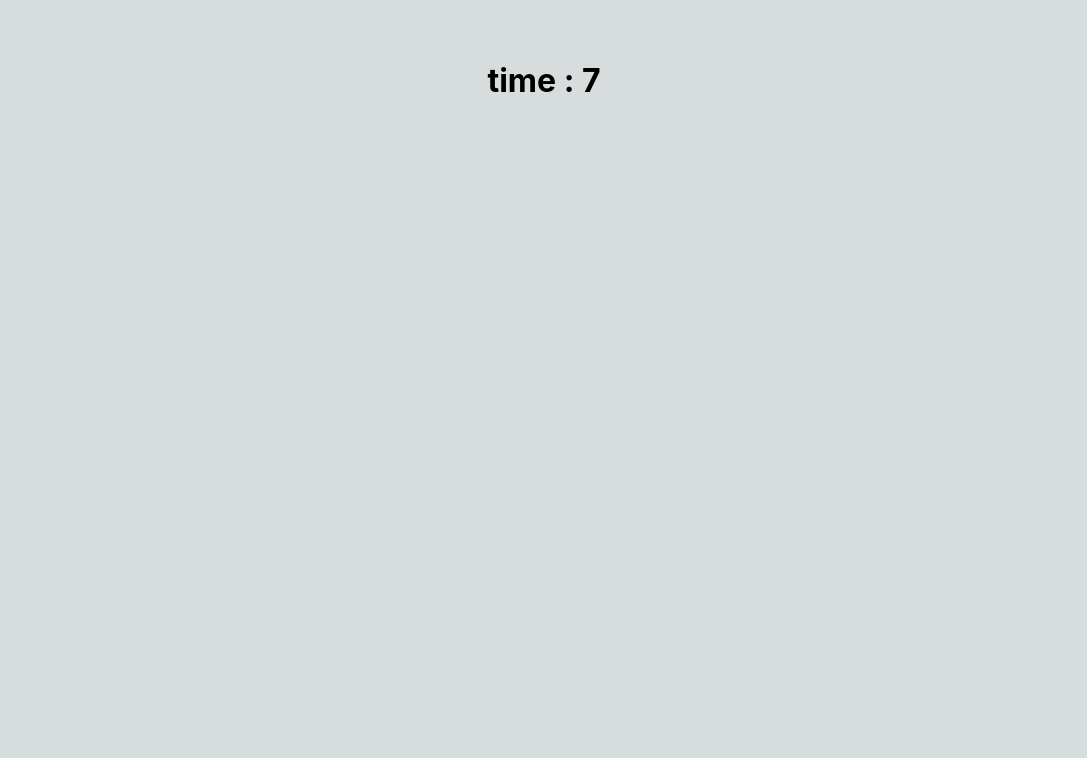
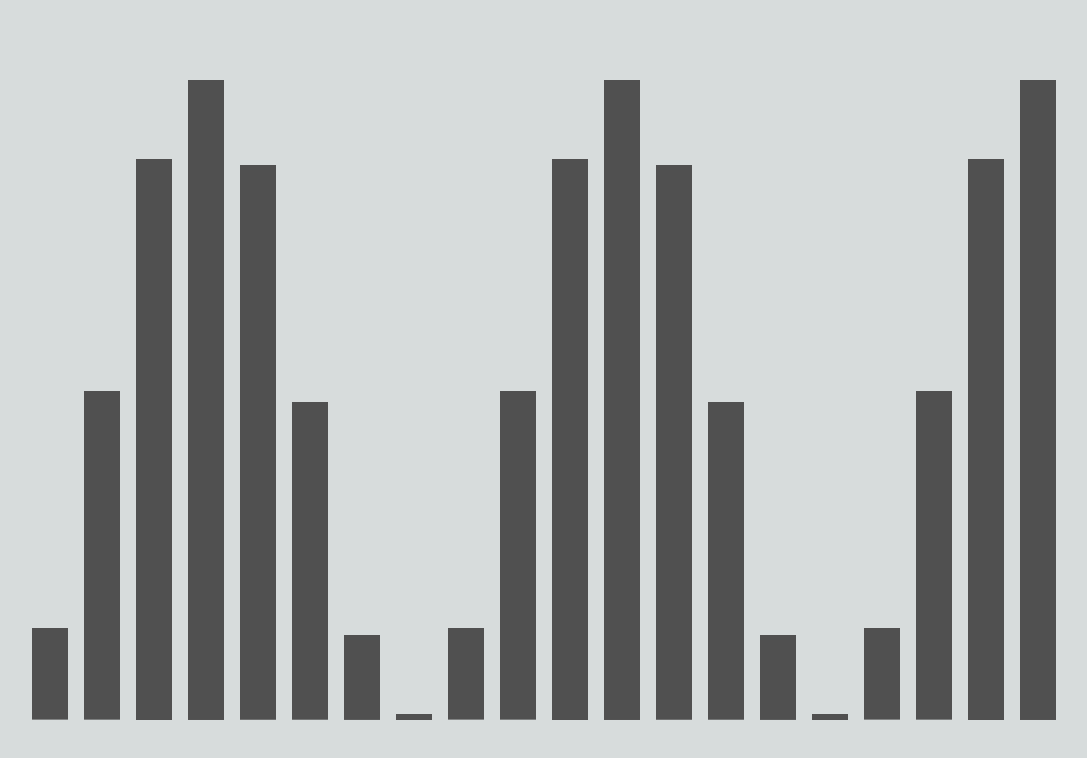
Before and after one commit to iPolyomino/radio-wave, a Next.js app: page / in a window 1280 px wide. Shown: the top 758 px of the page, without its empty margins (96-1183 px from the left). Built offline with nearby package versions, Linux system fonts and the light colour scheme.

Commit message:
add css animation

```diff
--- /dev/null
+++ b/components/StaticBar.tsx
@@ -0,0 +1,7 @@
+const StaticBar: React.FC = () => (
+  <svg xmlns="http://www.w3.org/2000/svg">
+    <rect width="100%" height="100%" fill="#505050" />
+  </svg>
+);
+
+export default StaticBar;
--- a/pages/index.tsx
+++ b/pages/index.tsx
@@ -2,28 +2,10 @@ import type { NextPage } from "next";
 import { useEffect, useState } from "react";
 import Head from "next/head";
 import styles from "../styles/Home.module.css";
-import WaveBar from "../components/WaveBar";
+import StaticBar from "../components/StaticBar";
 
 const Home: NextPage = () => {
-  const maxHeight = 1000;
   const barCount = 20;
-
-  const [heights, setHeights] = useState(new Array(barCount));
-  useEffect(() => {
-    setHeights([...heights].map(() => Math.floor(Math.random() * maxHeight)));
-  }, []);
-
-  const [time, setTime] = useState(0);
-  useEffect(() => {
-    const intervalId = setInterval(() => {
-      setTime((now) => now + 1);
-      const h = [...heights].map((current) =>
-        Math.floor(current + Math.random() * 20 - 10)
-      );
-      if (!h.includes(NaN)) setHeights(h);
-    }, 1000);
-    return () => clearInterval(intervalId);
-  }, [heights]);
 
   return (
     <div className={styles.container}>
@@ -34,10 +16,9 @@ const Home: NextPage = () => {
       </Head>
 
       <main className={styles.main}>
-        <h1>time : {time}</h1>
         <div className={styles.wavebar}>
-          {heights.map((x, index) => {
-            return <WaveBar key={index.toString()} height={x} />;
+          {Array.from(Array(barCount).keys()).map((index) => {
+            return <StaticBar key={index.toString()} />;
           })}
         </div>
       </main>
--- a/styles/Home.module.css
+++ b/styles/Home.module.css
@@ -20,4 +20,43 @@
 
 .wavebar > svg {
   align-self: flex-end;
+  width: 100%;
+  height: 1%;
+
+  animation-duration: 4s;
+  animation-direction: alternate;
+  animation-iteration-count: infinite;
+  animation-timing-function: ease-in-out;
+  animation-name: wave;
 }
+
+.wavebar > svg:nth-child(8n + 1) {
+  animation-delay: -7s;
+}
+.wavebar > svg:nth-child(8n + 2) {
+  animation-delay: -6s;
+}
+.wavebar > svg:nth-child(8n + 3) {
+  animation-delay: -5s;
+}
+.wavebar > svg:nth-child(8n + 4) {
+  animation-delay: -4s;
+}
+.wavebar > svg:nth-child(8n + 5) {
+  animation-delay: -3s;
+}
+.wavebar > svg:nth-child(8n + 6) {
+  animation-delay: -2s;
+}
+.wavebar > svg:nth-child(8n + 7) {
+  animation-delay: -1s;
+}
+
+@keyframes wave {
+  from {
+    height: 1%;
+  }
+  to {
+    height: 100%;
+  }
+}
--- /dev/null
+++ b/styles/Script.module.css
@@ -0,0 +1,23 @@
+.container {
+  padding: 0 2rem;
+  background-color: #d7dcdc;
+}
+
+.main {
+  min-height: 100vh;
+  display: flex;
+  flex-direction: column;
+  justify-content: center;
+  align-items: center;
+}
+
+.wavebar {
+  display: flex;
+  max-width: 80vw;
+  height: 80vh;
+  gap: 0 1rem;
+}
+
+.wavebar > svg {
+  align-self: flex-end;
+}
```
Also changed, not shown: pages/script.tsx (added, +48 -0 lines).
